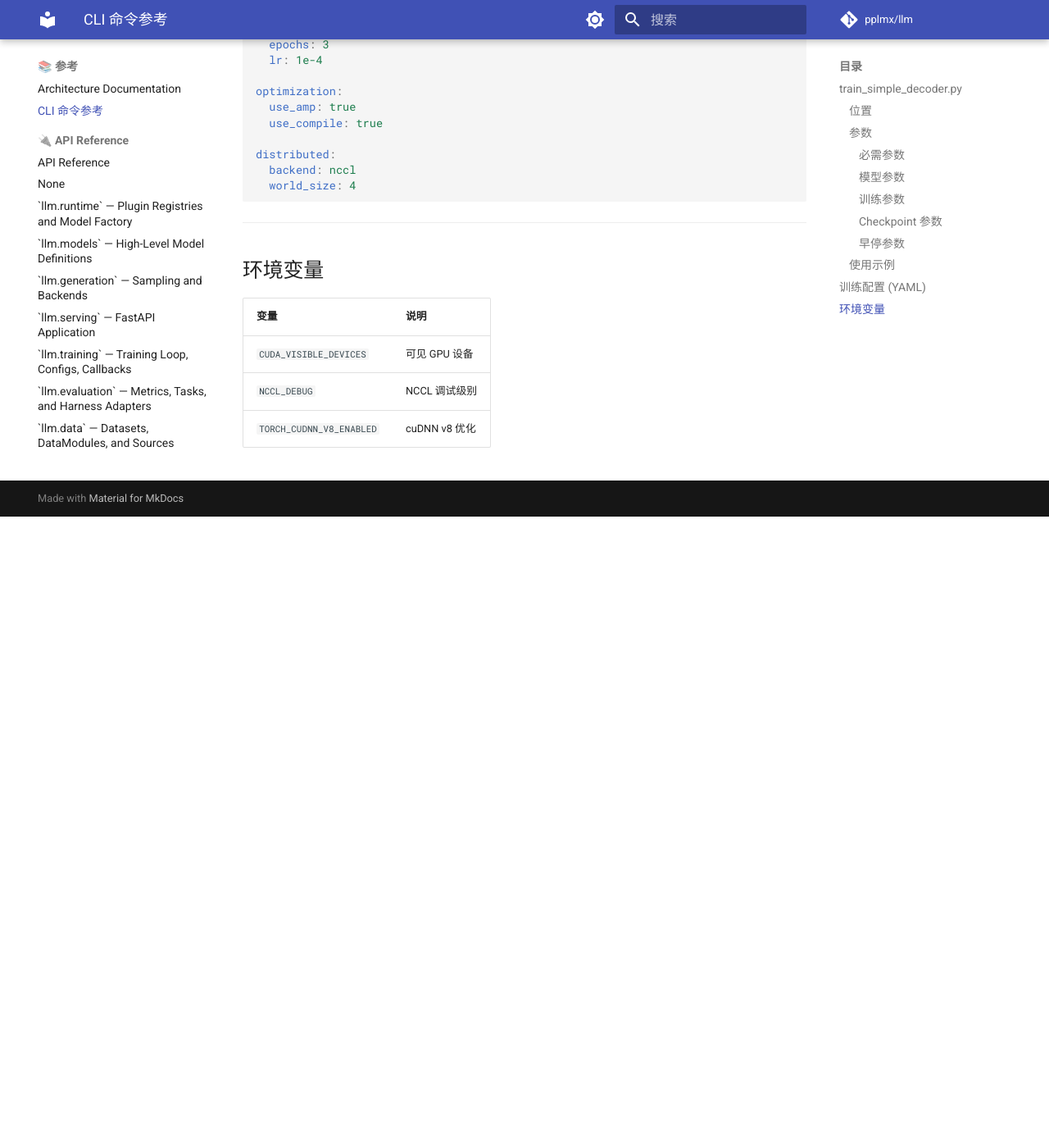
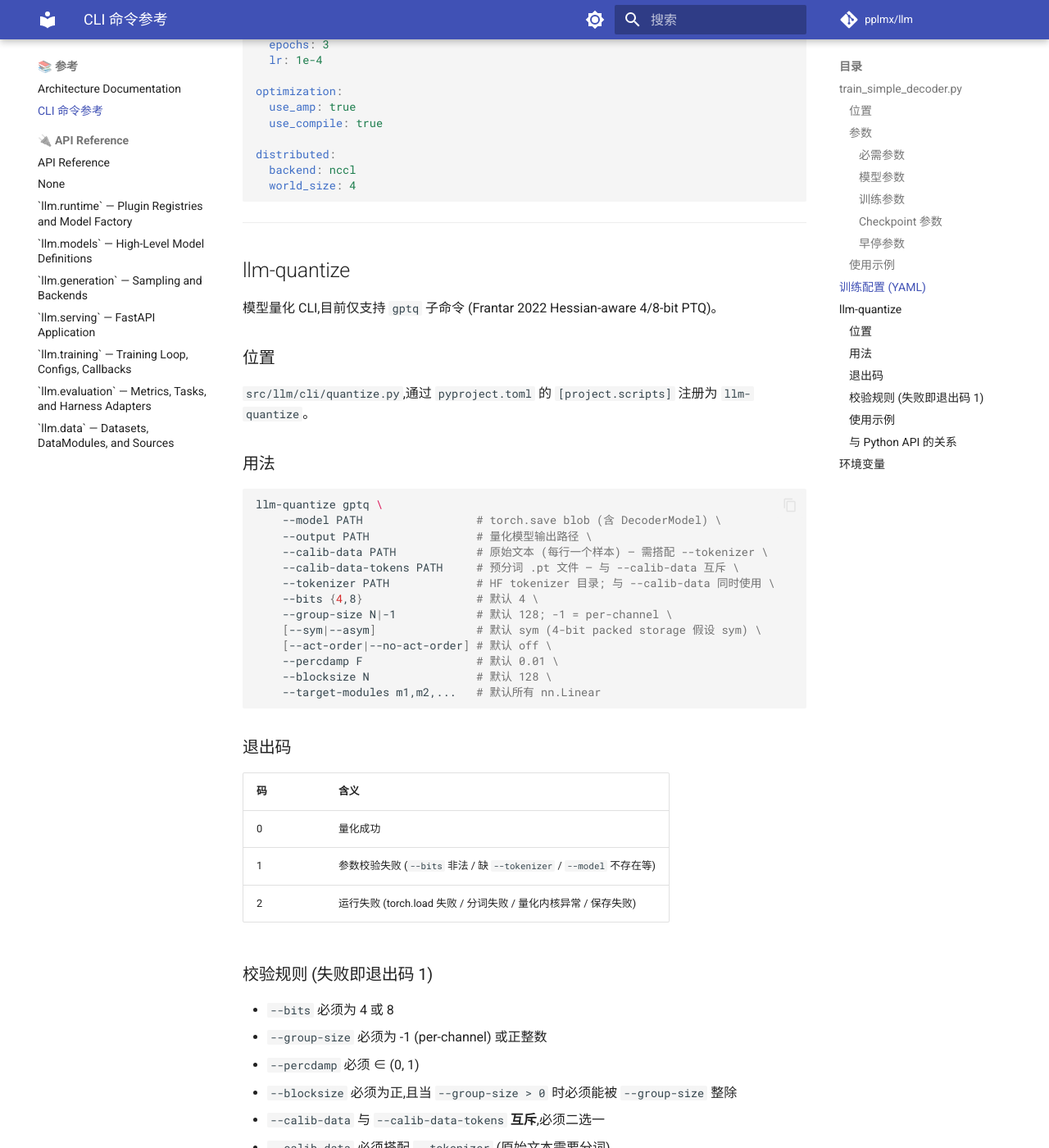
Before and after one commit to pplmx/llm, an MkDocs documentation site: the page built from docs/reference/cli.md, in a window 1280 px wide and 1400 px high, scrolled down 2524 px. Shown: the whole window at 82% size. Built offline with MkDocs 1.6.1 and Material for MkDocs 9.7.7, drawn with Linux system fonts in a browser that asks for light colours; comment, search, counter and statistics services are not loaded; before the commit the page ends 3154 px from its top, so only the background shows below that; some of the changed text lies outside the part shown.

Commit message:
docs(reference): document llm-quantize gptq CLI
Adds a dedicated llm-quantize section to docs/reference/cli.md so
the new gptq subcommand (commit 1689c76) is discoverable from the
published docs site.

Content: invocation shape with the full flag surface, exit-code
table (0/1/2 — success / arg validation / runtime), validation
rules (bits in {4,8}, group_size in {-1, positive}, percdamp in
(0, 1), blocksize divisible by group_size, calib-data mutual
exclusion, calib-data requires tokenizer, model path exists),
three usage examples (raw text + tokenizer, pre-tokenized .pt,
target_modules filter), and a thin-wrapper relationship note to
llm.quantization.gptq.quantize_model_gptq.

No code changes; tests still green.

````diff
--- a/docs/reference/cli.md
+++ b/docs/reference/cli.md
@@ -104,6 +104,88 @@ distributed:
 
 ---
 
+## llm-quantize
+
+模型量化 CLI,目前仅支持 `gptq` 子命令 (Frantar 2022 Hessian-aware 4/8-bit PTQ)。
+
+### 位置
+
+`src/llm/cli/quantize.py`,通过 `pyproject.toml` 的 `[project.scripts]` 注册为 `llm-quantize`。
+
+### 用法
+
+```bash
+llm-quantize gptq \
+    --model PATH                 # torch.save blob (含 DecoderModel) \
+    --output PATH                # 量化模型输出路径 \
+    --calib-data PATH            # 原始文本 (每行一个样本) — 需搭配 --tokenizer \
+    --calib-data-tokens PATH     # 预分词 .pt 文件 — 与 --calib-data 互斥 \
+    --tokenizer PATH             # HF tokenizer 目录; 与 --calib-data 同时使用 \
+    --bits {4,8}                 # 默认 4 \
+    --group-size N|-1            # 默认 128; -1 = per-channel \
+    [--sym|--asym]               # 默认 sym (4-bit packed storage 假设 sym) \
+    [--act-order|--no-act-order] # 默认 off \
+    --percdamp F                 # 默认 0.01 \
+    --blocksize N                # 默认 128 \
+    --target-modules m1,m2,...   # 默认所有 nn.Linear
+```
+
+### 退出码
+
+| 码 | 含义 |
+|----|------|
+| 0  | 量化成功 |
+| 1  | 参数校验失败 (`--bits` 非法 / 缺 `--tokenizer` / `--model` 不存在等) |
+| 2  | 运行失败 (torch.load 失败 / 分词失败 / 量化内核异常 / 保存失败) |
+
+### 校验规则 (失败即退出码 1)
+
+- `--bits` 必须为 4 或 8
+- `--group-size` 必须为 -1 (per-channel) 或正整数
+- `--percdamp` 必须 ∈ (0, 1)
+- `--blocksize` 必须为正,且当 `--group-size > 0` 时必须能被 `--group-size` 整除
+- `--calib-data` 与 `--calib-data-tokens` **互斥**,必须二选一
+- `--calib-data` 必须搭配 `--tokenizer` (原始文本需要分词)
+- `--model` 必须存在且为常规文件
+
+### 使用示例
+
+```bash
+# 用 HF tokenizer 分词原始文本
+llm-quantize gptq \
+    --model ckpt.pt \
+    --output ckpt-int4.pt \
+    --calib-data calibration_texts.txt \
+    --tokenizer gpt2 \
+    --bits 4 \
+    --group-size 128 \
+    --act-order
+
+# 用预分词 .pt 文件 (无需 --tokenizer)
+llm-quantize gptq \
+    --model ckpt.pt \
+    --output ckpt-int8.pt \
+    --calib-data-tokens calib_tokens.pt \
+    --bits 8
+
+# 只量化指定层,其余保持 fp32
+llm-quantize gptq \
+    --model ckpt.pt \
+    --output ckpt-mixed.pt \
+    --calib-data-tokens calib_tokens.pt \
+    --target-modules fc1,fc2 \
+    --bits 4
+```
+
+### 与 Python API 的关系
+
+`llm-quantize gptq` 是 `llm.quantization.gptq.quantize_model_gptq` 的薄包装。
+所有量化算法参数 (Hessian 阻尼、列块大小、act-order 等) 直接映射到 `GPTQConfig`
+的字段 — Python 端的 `GPTQConfig.__post_init__` 校验仍会执行,作为 defense-in-depth
+兜底。CLI 端提前校验只为给用户一个清晰的一行错误信息,而不是堆栈帧。
+
+---
+
 ## 环境变量
 
 | 变量                     | 说明          |
````
